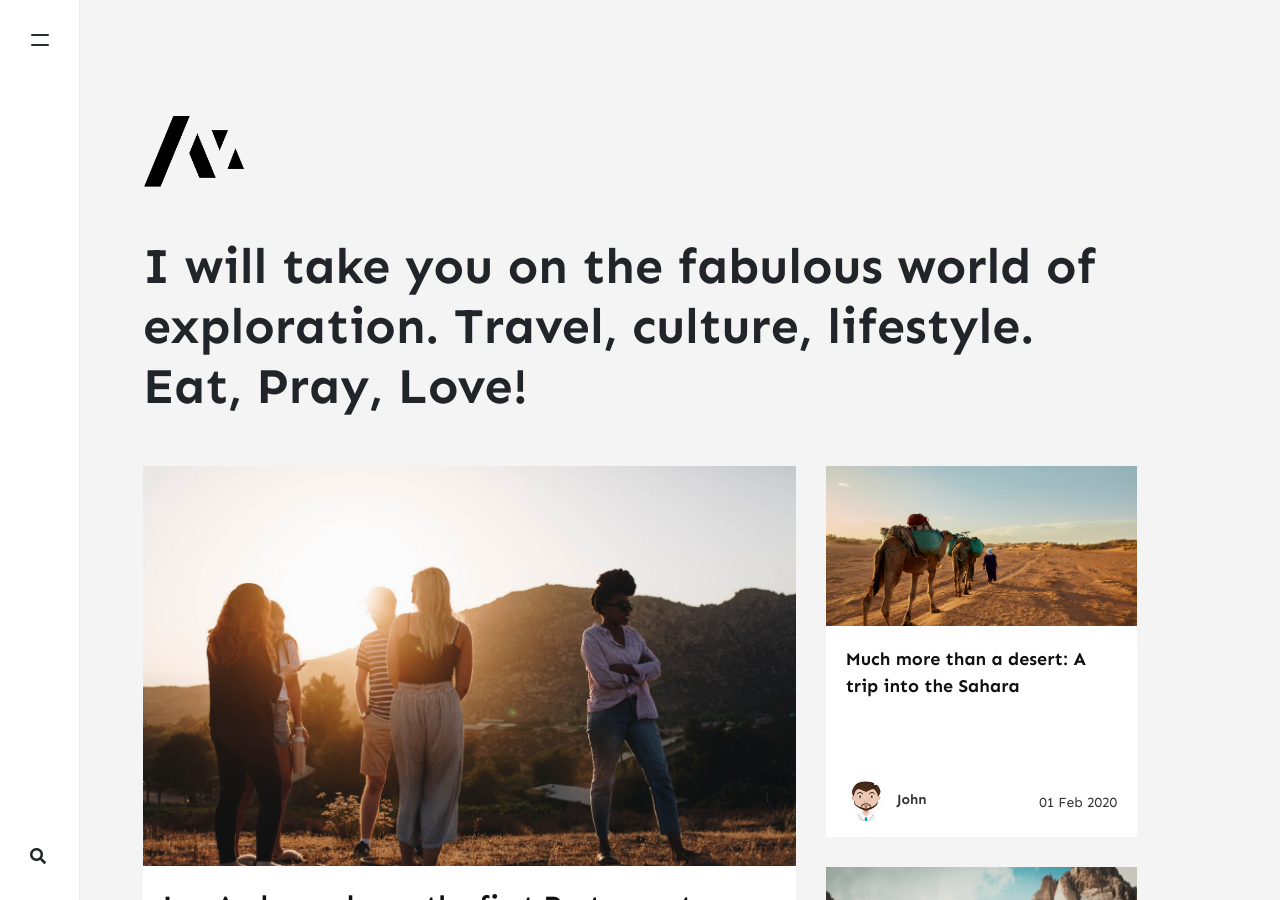
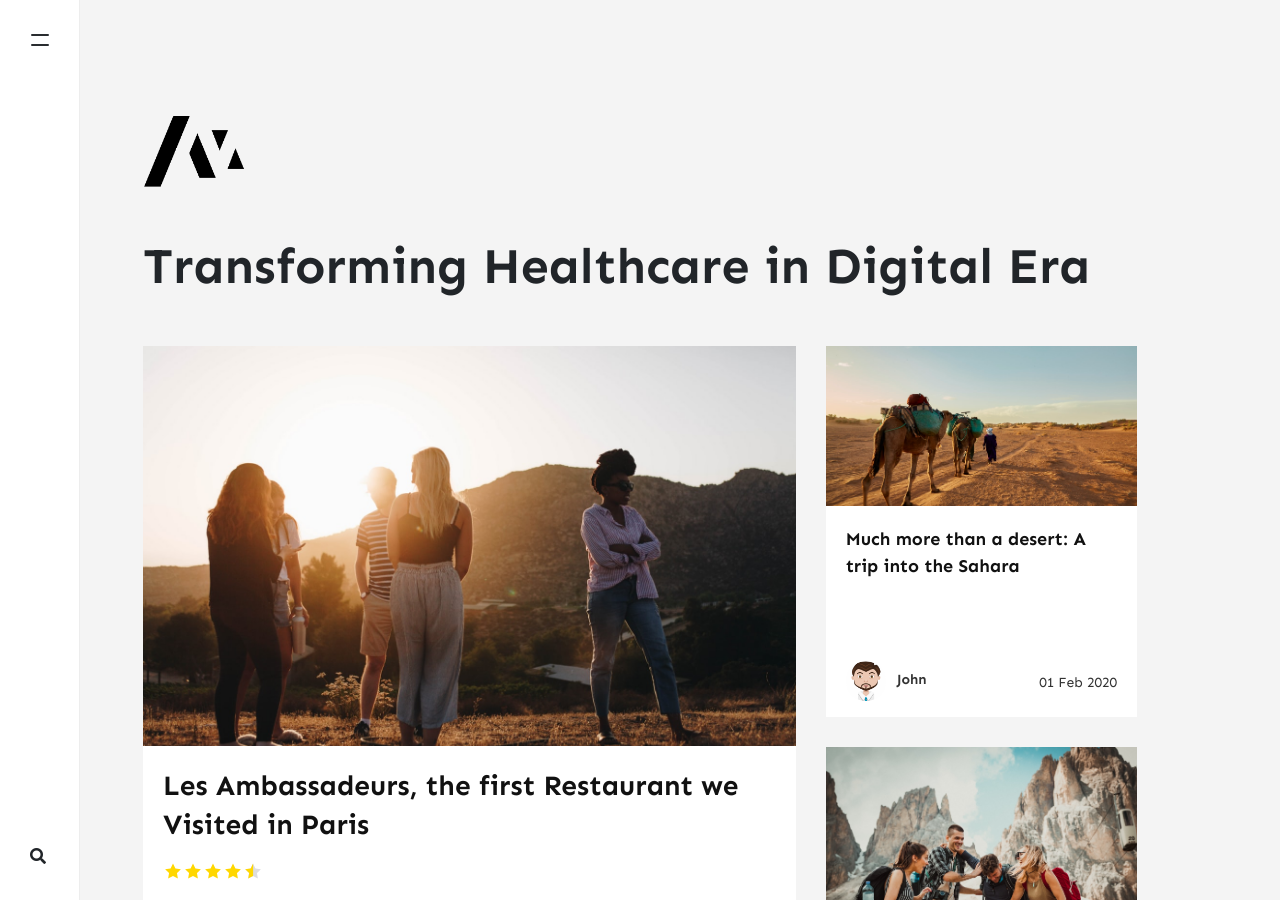
Before and after one commit to AminZarePM/draminzare.com, a Jekyll site: the page built from index.html, in a window 1280 px wide and 900 px high. Built offline with Jekyll 4.4.1, drawn with Linux system fonts in a browser that asks for light colours; nearby versions of some CDN libraries; the list of posts is cut into pages by our own code; comment, search, counter and statistics services are not loaded; some of the changed text lies outside the part shown.

Commit message:
Update _config.yml

```diff
--- a/_config.yml
+++ b/_config.yml
@@ -1,16 +1,16 @@
 # Site
-name: "Memoirs"
-title: "Memoirs"
-description: "I will take you on the fabulous world of exploration. Travel, culture, lifestyle. Eat, Pray, Love!"
+name: "Dr.Amin Zare"
+title: "Healthcare Transformation"
+description: "Transforming Healthcare in Digital Era"
 logo: 'assets/images/logo.png'
 favicon: 'assets/images/logo.png'
-baseurl: /jekyll-theme-memoirs
+baseurl: /
 google_analytics: 'UA-xxxxxxxx-1'
 disqus: 'demowebsite'
 mailchimp-list: 'https://wowthemes.us11.list-manage.com/subscribe/post?u=8aeb20a530e124561927d3bd8&amp;id=8c3d2d214b'
 include: ["_pages"]
 permalink: /:title/
-email: wowthemesnet@gmail.com
+email: AminZareMD@gmail.com
 
 # Authors
 authors:
```
